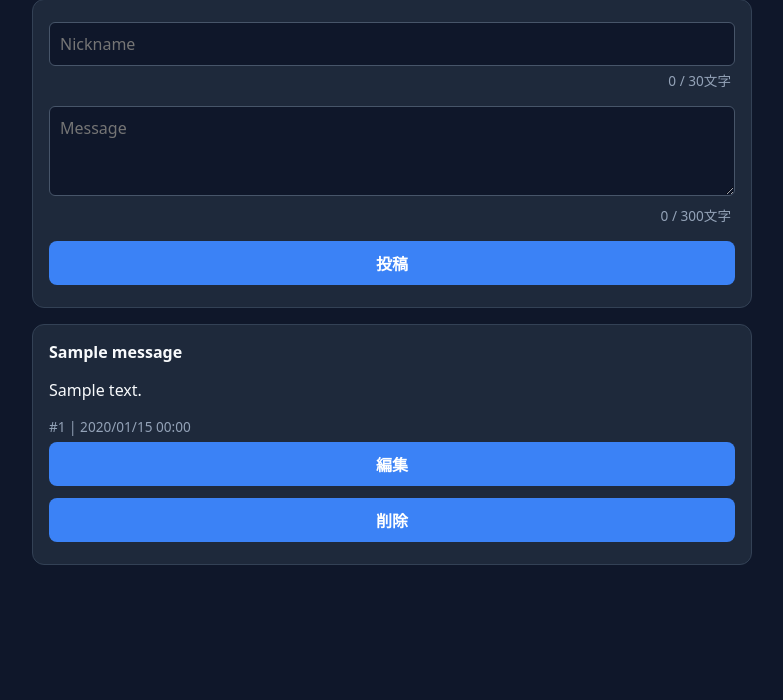
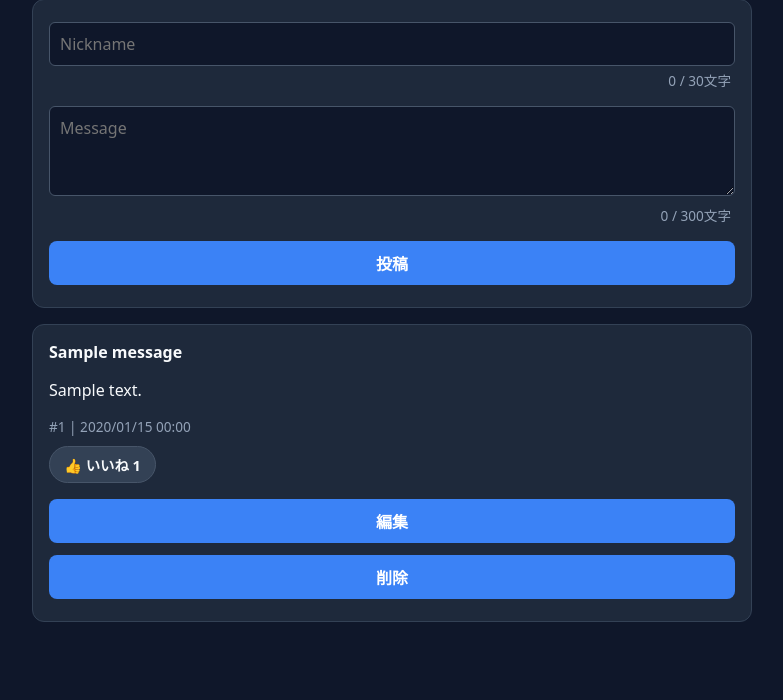
Before and after one commit to B246923-Yuki-Ono/infoexp3-team08, a Flask app: page / in a window 1280 px wide. Shown: the part 191-891 px from the top of the page, without its empty margins (248-1031 px from the left). Before the commit the page ends 756 px from the top, so only its background shows below. Run offline with Flask 3, Linux system fonts and the light colour scheme; tables that the repository leaves empty hold one stand-in row (values such as "Sample post").

Commit message:
Add like feature

```diff
--- a/app.py
+++ b/app.py
@@ -1,3 +1,4 @@
+
 from flask import Flask, jsonify, render_template, request
 from pathlib import Path
 import sqlite3
@@ -6,11 +7,13 @@ from datetime import datetime, timezone
 app = Flask(__name__)
 DB = Path("data/miniboard.db")
 
+
 def connect():
     DB.parent.mkdir(exist_ok=True)
     con = sqlite3.connect(DB)
     con.row_factory = sqlite3.Row
     return con
+
 
 def init_db():
     with connect() as con:
@@ -21,48 +24,106 @@ def init_db():
             created_at TEXT NOT NULL
         )""")
 
+        # 既存DBにlikesカラムがなければ追加
+        columns = con.execute(
+            "PRAGMA table_info(messages)"
+        ).fetchall()
+
+        if not any(column["name"] == "likes" for column in columns):
+            con.execute(
+                "ALTER TABLE messages ADD COLUMN likes INTEGER NOT NULL DEFAULT 0"
+            )
+
+
 @app.get("/")
 def index():
     return render_template("index.html")
 
+
 @app.get("/api/messages")
 def get_messages():
     with connect() as con:
-        rows = con.execute("SELECT * FROM messages ORDER BY id DESC").fetchall()
+        rows = con.execute(
+            "SELECT * FROM messages ORDER BY id DESC"
+        ).fetchall()
     return jsonify([dict(r) for r in rows])
+
 
 @app.post("/api/messages")
 def create_message():
     data = request.get_json(silent=True) or {}
     name = str(data.get("name", "")).strip()[:30]
     message = str(data.get("message", "")).strip()[:300]
+
     if not name or not message:
         return jsonify({"error": "name and message are required"}), 400
+
     created_at = datetime.now(timezone.utc).isoformat()
+
     with connect() as con:
-        cur = con.execute("INSERT INTO messages(name,message,created_at) VALUES(?,?,?)", (name,message,created_at))
-        row = con.execute("SELECT * FROM messages WHERE id=?", (cur.lastrowid,)).fetchone()
+        cur = con.execute(
+            "INSERT INTO messages(name,message,created_at) VALUES(?,?,?)",
+            (name, message, created_at)
+        )
+        row = con.execute(
+            "SELECT * FROM messages WHERE id=?",
+            (cur.lastrowid,)
+        ).fetchone()
+
     return jsonify(dict(row)), 201
+
 
 @app.put("/api/messages/<int:message_id>")
 def update_message(message_id):
     data = request.get_json(silent=True) or {}
     message = str(data.get("message", "")).strip()[:300]
+
     if not message:
         return jsonify({"error": "message is required"}), 400
+
     with connect() as con:
-        cur = con.execute("UPDATE messages SET message=? WHERE id=?", (message,message_id))
+        cur = con.execute(
+            "UPDATE messages SET message=? WHERE id=?",
+            (message, message_id)
+        )
         if cur.rowcount == 0:
             return jsonify({"error": "not found"}), 404
+
     return jsonify({"ok": True})
+
 
 @app.delete("/api/messages/<int:message_id>")
 def delete_message(message_id):
     with connect() as con:
-        cur = con.execute("DELETE FROM messages WHERE id=?", (message_id,))
+        cur = con.execute(
+            "DELETE FROM messages WHERE id=?",
+            (message_id,)
+        )
         if cur.rowcount == 0:
             return jsonify({"error": "not found"}), 404
+
     return "", 204
+
+
+# いいね機能
+@app.post("/api/messages/<int:message_id>/like")
+def like_message(message_id):
+    with connect() as con:
+        cur = con.execute(
+            "UPDATE messages SET likes = likes + 1 WHERE id=?",
+            (message_id,)
+        )
+
+        if cur.rowcount == 0:
+            return jsonify({"error": "not found"}), 404
+
+        row = con.execute(
+            "SELECT likes FROM messages WHERE id=?",
+            (message_id,)
+        ).fetchone()
+
+    return jsonify({"likes": row["likes"]})
+
 
 if __name__ == "__main__":
     init_db()
--- a/static/app.js
+++ b/static/app.js
@@ -12,6 +12,9 @@ async function loadMessages() {
                 <div class="meta">
                     #${x.id} | ${formatDate(x.created_at)}
                 </div>
+                <button class="like-btn" data-id="${x.id}">
+                   👍 いいね ${x.likes}
+                </button>
 
                 <button class="edit-btn" data-id="${x.id}">
                     編集
@@ -41,7 +44,22 @@ async function loadMessages() {
             }
         });
     });
+    // いいねボタンのイベント登録
+    document.querySelectorAll('.like-btn').forEach(btn => {
+      btn.addEventListener('click', async e => {
+        const id = e.currentTarget.getAttribute('data-id');
 
+        const res = await fetch(`/api/messages/${id}/like`, {
+            method: 'POST'
+        });
+
+        if (res.ok) {
+            await loadMessages();
+        } else {
+            alert('いいねに失敗しました');
+        }
+      });
+    });
     // 編集ボタンのイベント登録
     document.querySelectorAll('.edit-btn').forEach(btn => {
         btn.addEventListener('click', e => {
--- a/static/style.css
+++ b/static/style.css
@@ -63,3 +63,20 @@ button:hover {
     font-size: 0.85rem;
     margin: -2px 4px 10px;
 }
+
+/* いいねボタン */
+.like-btn {
+    width: auto;
+    padding: 7px 14px;
+    margin: 10px 0;
+    background: #334155;
+    color: #f8fafc;
+    border: 1px solid #475569;
+    border-radius: 20px;
+    font-size: 0.9rem;
+    cursor: pointer;
+}
+
+.like-btn:hover {
+    background: #475569;
+}
```
